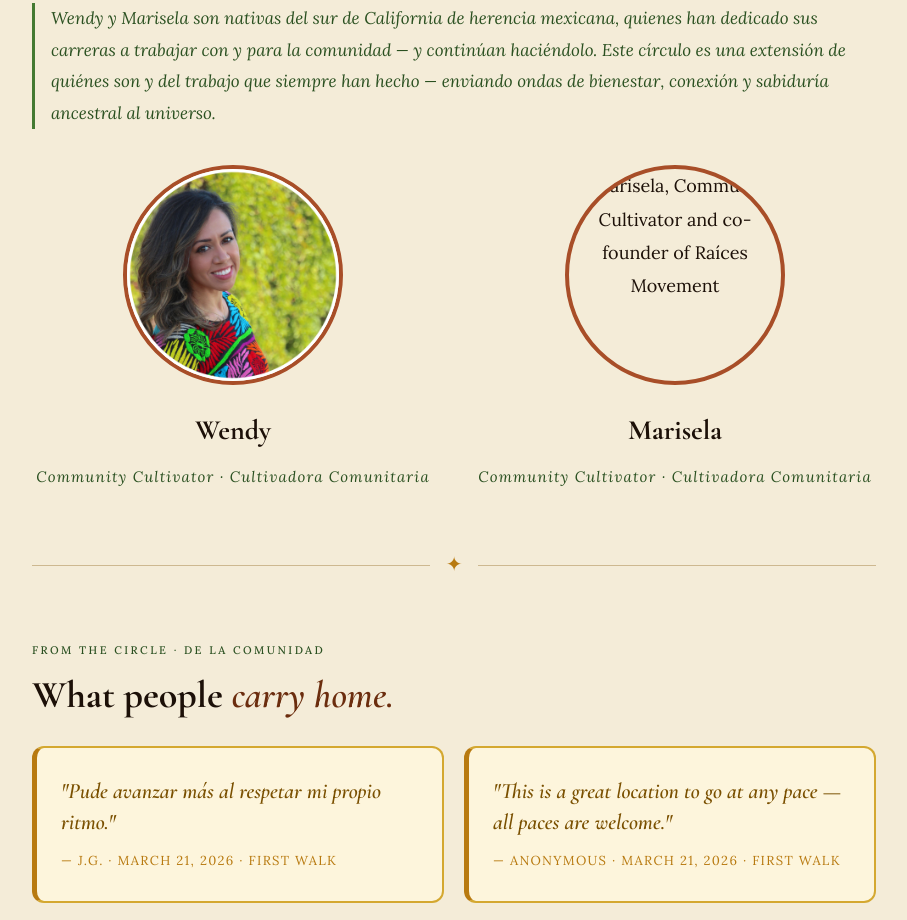
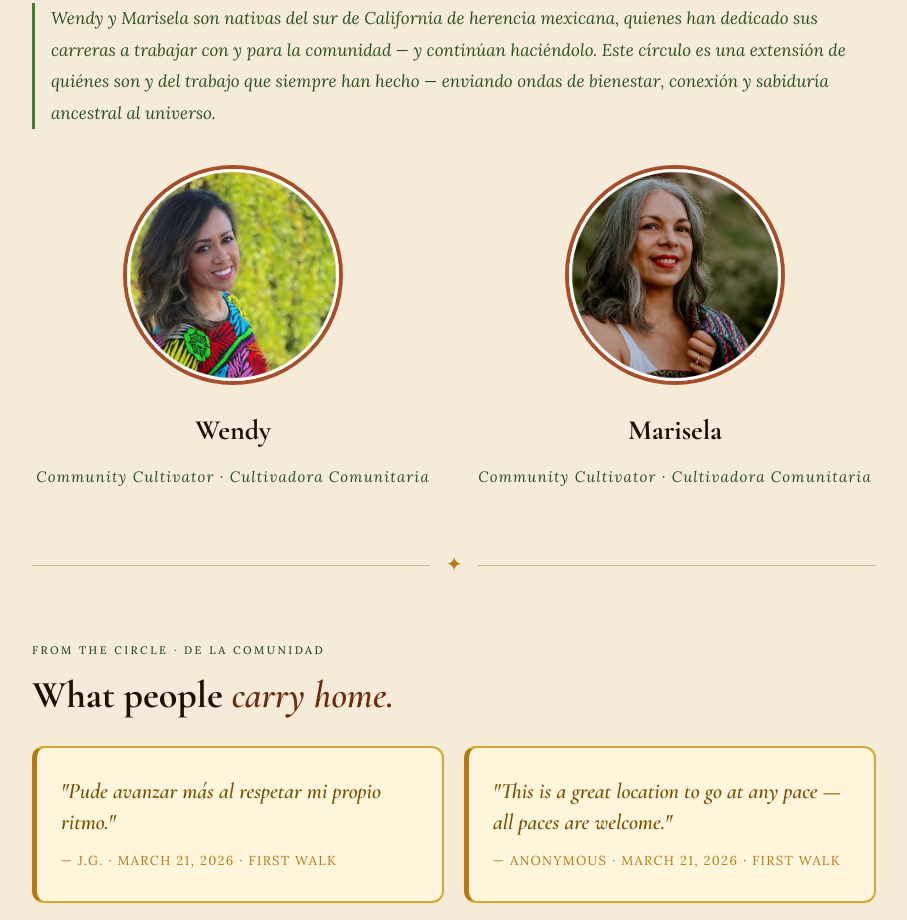
Before and after one commit to raicesmovement/RaicesMovement, a plain HTML site: page index.html in a window 1280 px wide. Shown: the part 5723-6643 px from the top of the page, without its empty margins (186-1093 px from the left). Drawn offline with nearby package versions, Linux system fonts and the light colour scheme.

Commit message:
Update index.html

```diff
--- a/index.html
+++ b/index.html
@@ -652,7 +652,7 @@
         </div>
         <div class="founder-card">
           <div class="founder-img-wrap">
-            <img src="marisela.jpeg" alt="Marisela, Community Cultivator and co-founder of Raíces Movement" />
+            <img src="marisela.jpg" alt="Marisela, Community Cultivator and co-founder of Raíces Movement" />
           </div>
           <div class="founder-name">Marisela</div>
           <div class="founder-title">Community Cultivator · Cultivadora Comunitaria</div>
```
